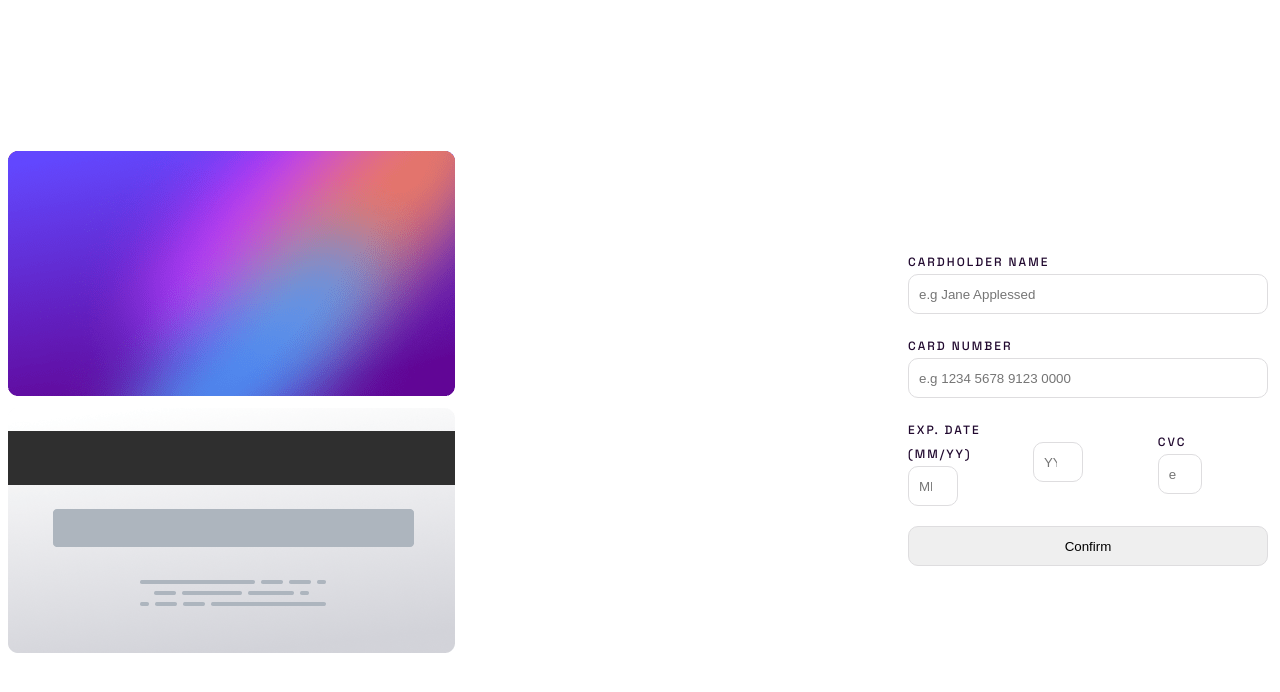
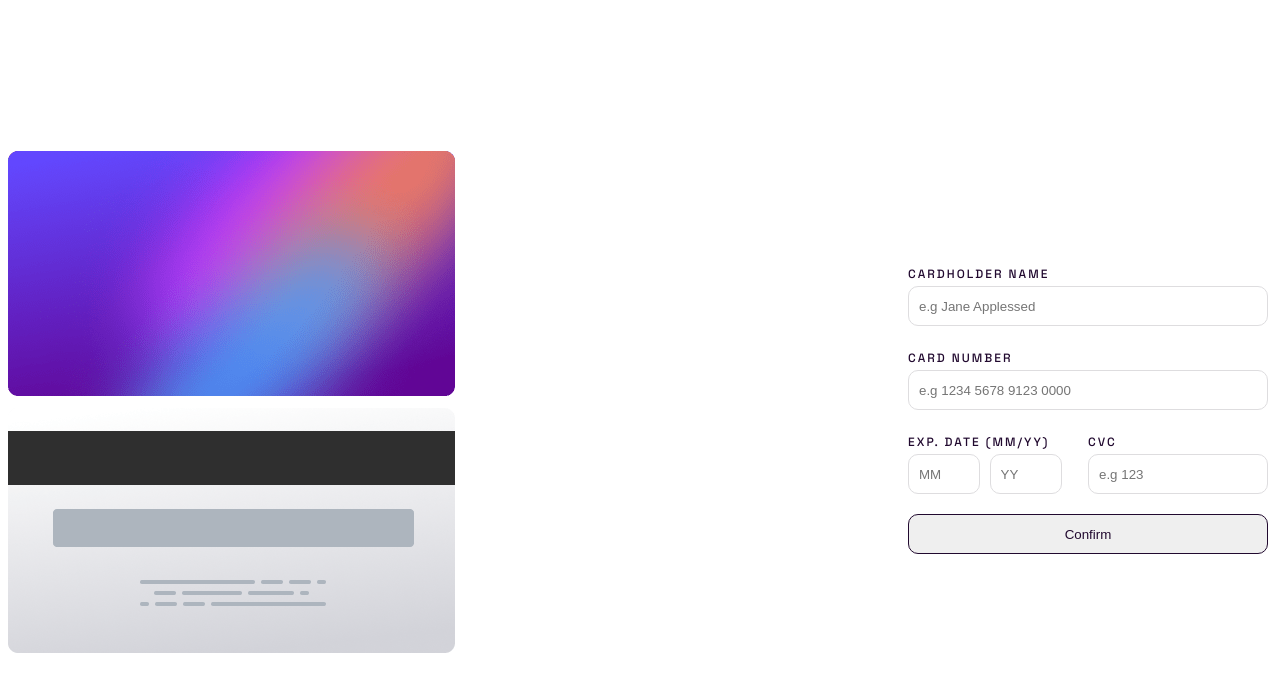
Before and after one commit to IsraelSantizo98/interactive-card-details-form-main, a plain HTML site: page index.html in a window 1280 px wide. Drawn offline with Linux system fonts and the light colour scheme.

Commit message:
Se agrega estilo left__input--buttom

```diff
--- a/index.html
+++ b/index.html
@@ -28,22 +28,20 @@
       </div>
       <div class="left__container2">
         <div class="left__date mb-2">
-          <div class="left__month">
+          <div class="left__ym">
             <label for="" class="left__label">Exp. Date (MM/YY)</label>
             <input type="number" placeholder="MM" class="left__input left__input--small" maxlength="2">
-          </div>
-          <div class="left__year">
             <input type="number" placeholder="YY" class="left__input left__input--small" maxlength="2">
           </div>
           <div class="left__cvc">
             <label for="" class="left__label">Cvc</label>
-            <input type="number" placeholder="e.g 123" class="left__input left__input--small" maxlength="3">
+            <input type="number" placeholder="e.g 123" class="left__input left__input--medium" maxlength="3">
           </div>
         </div>
       </div>
       <div class="left__container3">
         <div class="left__confirm">
-          <input type="submit" value="Confirm" class="left__input">
+          <input type="submit" value="Confirm" class="left__input left__input--buttom">
         </div>
       </div>
     </form>
```
